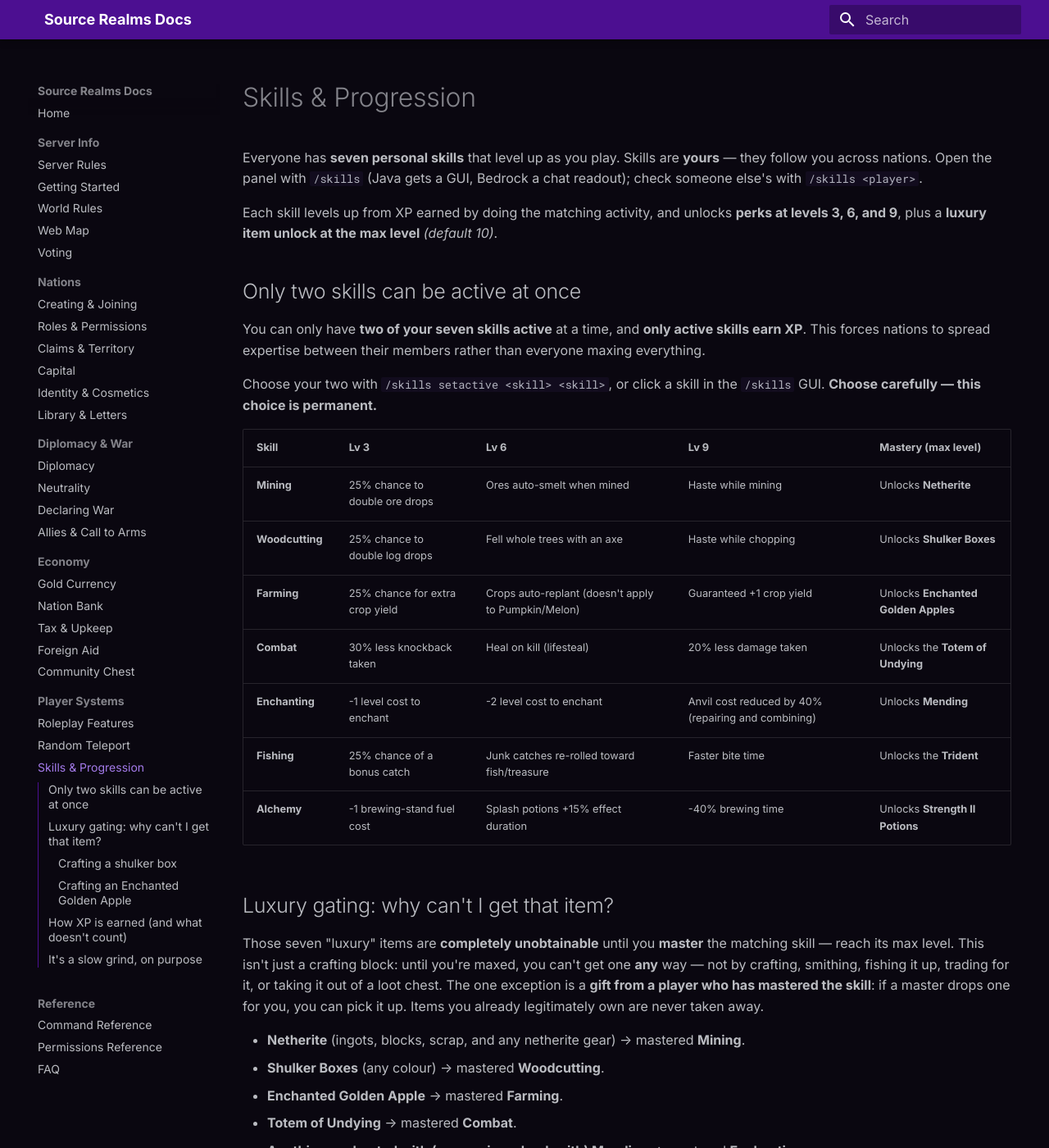
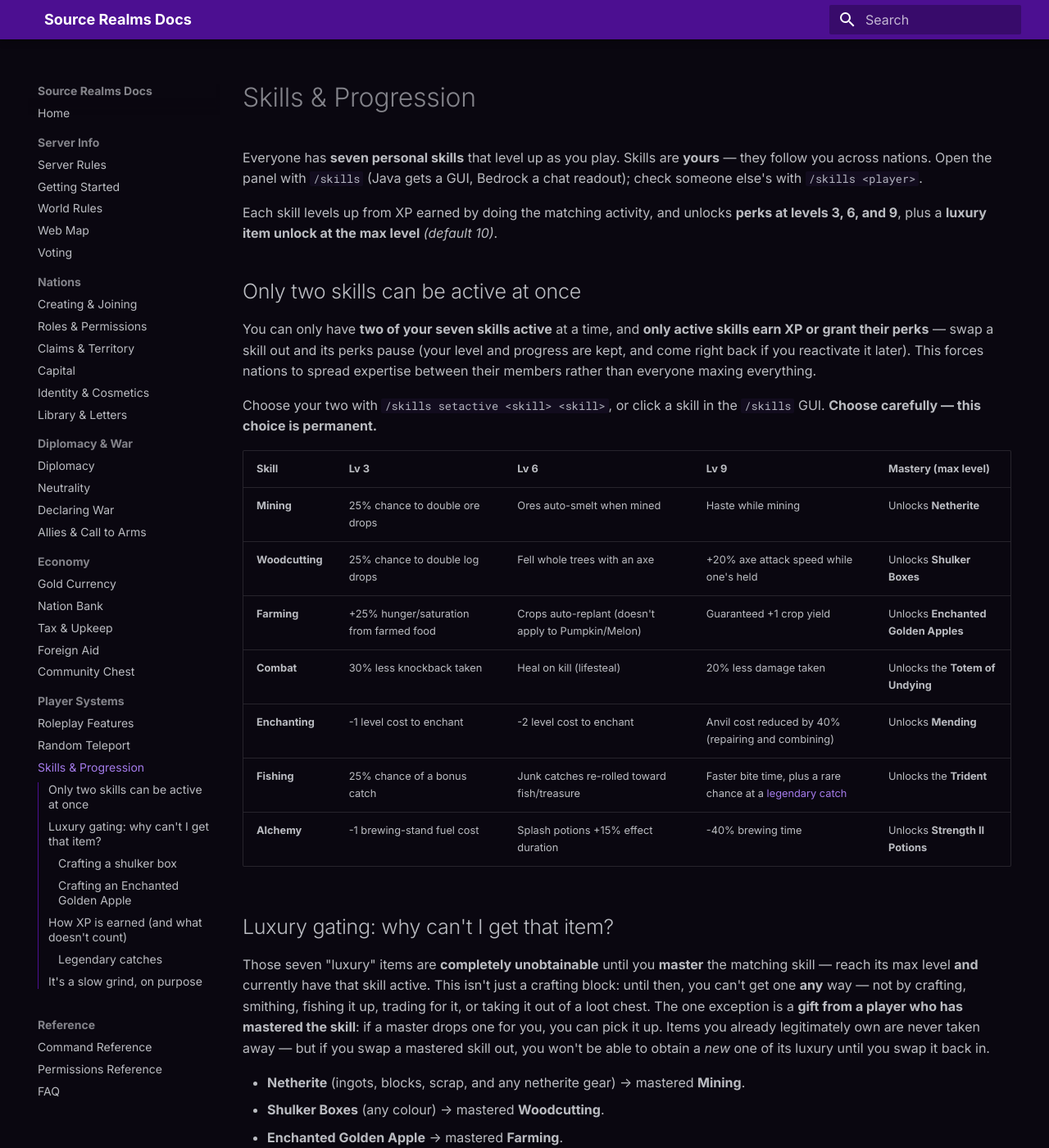
Before and after one commit to SourceRealms/sourcerealms-docs, an MkDocs documentation site: the page built from docs/skills.md, in a window 1280 px wide and 1400 px high. Shown: the whole window at 82% size. Built offline with MkDocs 1.6.1 and Material for MkDocs 9.7.7, drawn with Linux system fonts in a browser that asks for light colours; some of the changed text lies outside the part shown.

Commit message:
Update docs for skill perk reworks, claim PvP, and combat/build rules
Farming's level-3 perk is now a food hunger/saturation bonus (was chance-to-double-yield),
Woodcutting's level-9 perk is axe attack speed (was chopping haste), and Fishing gains a
rare legendary-weapon catch at level 9. Also documents that claim PvP is now one-directional
against outsiders, friendly fire is always off, a claim can't end a fight already in progress,
non-members can't build within 1 chunk of a claim, and /sethome is restricted near claims.

```diff
--- a/docs/skills.md
+++ b/docs/skills.md
@@ -9,9 +9,10 @@ Each skill levels up from XP earned by doing the matching activity, and unlocks
 
 ## Only two skills can be active at once
 
-You can only have **two of your seven skills active** at a time, and **only active skills earn
-XP**. This forces nations to spread expertise between their members rather than everyone maxing
-everything.
+You can only have **two of your seven skills active** at a time, and **only active skills earn XP
+or grant their perks** — swap a skill out and its perks pause (your level and progress are kept,
+and come right back if you reactivate it later). This forces nations to spread expertise between
+their members rather than everyone maxing everything.
 
 Choose your two with `/skills setactive <skill> <skill>`, or click a skill in the `/skills` GUI.
 **Choose carefully — this choice is permanent.**
@@ -19,20 +20,22 @@ Choose your two with `/skills setactive <skill> <skill>`, or click a skill in th
 | Skill | Lv 3 | Lv 6 | Lv 9 | Mastery (max level) |
 |---|---|---|---|---|
 | **Mining** | 25% chance to double ore drops | Ores auto-smelt when mined | Haste while mining | Unlocks **Netherite** |
-| **Woodcutting** | 25% chance to double log drops | Fell whole trees with an axe | Haste while chopping | Unlocks **Shulker Boxes** |
-| **Farming** | 25% chance for extra crop yield | Crops auto-replant (doesn't apply to Pumpkin/Melon) | Guaranteed +1 crop yield | Unlocks **Enchanted Golden Apples** |
+| **Woodcutting** | 25% chance to double log drops | Fell whole trees with an axe | +20% axe attack speed while one's held | Unlocks **Shulker Boxes** |
+| **Farming** | +25% hunger/saturation from farmed food | Crops auto-replant (doesn't apply to Pumpkin/Melon) | Guaranteed +1 crop yield | Unlocks **Enchanted Golden Apples** |
 | **Combat** | 30% less knockback taken | Heal on kill (lifesteal) | 20% less damage taken | Unlocks the **Totem of Undying** |
 | **Enchanting** | -1 level cost to enchant | -2 level cost to enchant | Anvil cost reduced by 40% (repairing and combining) | Unlocks **Mending** |
-| **Fishing** | 25% chance of a bonus catch | Junk catches re-rolled toward fish/treasure | Faster bite time | Unlocks the **Trident** |
+| **Fishing** | 25% chance of a bonus catch | Junk catches re-rolled toward fish/treasure | Faster bite time, plus a rare chance at a [legendary catch](#legendary-catches) | Unlocks the **Trident** |
 | **Alchemy** | -1 brewing-stand fuel cost | Splash potions +15% effect duration | -40% brewing time | Unlocks **Strength II Potions** |
 
 ## Luxury gating: why can't I get that item?
 
 Those seven "luxury" items are **completely unobtainable** until you **master** the matching
-skill — reach its max level. This isn't just a crafting block: until you're maxed, you can't get
-one **any** way — not by crafting, smithing, fishing it up, trading for it, or taking it out of a
-loot chest. The one exception is a **gift from a player who has mastered the skill**: if a master
-drops one for you, you can pick it up. Items you already legitimately own are never taken away.
+skill — reach its max level **and** currently have that skill active. This isn't just a crafting
+block: until then, you can't get one **any** way — not by crafting, smithing, fishing it up,
+trading for it, or taking it out of a loot chest. The one exception is a **gift from a player who
+has mastered the skill**: if a master drops one for you, you can pick it up. Items you already
+legitimately own are never taken away — but if you swap a mastered skill out, you won't be able to
+obtain a *new* one of its luxury until you swap it back in.
 
 - **Netherite** (ingots, blocks, scrap, and any netherite gear) → mastered **Mining**.
 - **Shulker Boxes** (any colour) → mastered **Woodcutting**.
@@ -96,6 +99,10 @@ below is a no-op while a skill is inactive.
 Cocoa is harvested the same way as wheat/carrots — break the pod, then replant beans on the log —
 not by right-clicking it.
 
+At level 3, eating **Bread, Cookie, Carrot, Golden Carrot, Potato, Baked Potato, Beetroot,
+Beetroot Soup, Pumpkin Pie, Melon Slice, Sweet Berries, Glow Berries, or Mushroom Stew** restores
+25% more hunger and saturation than normal.
+
 **Combat** — killing mobs or players. (The Ender Dragon isn't listed — it only exists in the End,
 which is disabled server-wide, see [World Rules](world-rules.md).)
 
@@ -124,6 +131,21 @@ unaffected. It exists so two players can't just repeatedly kill each other to fa
 | Fish (cod, salmon, pufferfish, tropical fish) | 3 |
 | Junk (string, bones, leather, sticks, etc.) | 1 |
 
+### Legendary catches
+
+Once Fishing is active at **level 9**, every catch has a small chance (1%) to instead be one of two
+curated legendary weapons — a separate, repeatable reward from the one-time Trident unlock at
+mastery:
+
+- **Ocean's Wrath** (diamond sword) — Sharpness IV, Sweeping Edge III, Fire Aspect II
+- **Storm Breaker** (diamond axe) — Sharpness IV, Sweeping Edge III, Knockback II (Sweeping Edge
+  can't normally go on an axe at all)
+
+These enchant combinations can't be produced through any normal enchanting table or anvil path.
+The catch is a genuine power spike, but a temporary one: it comes with only **20% of its normal
+durability**, and it can never be repaired, renamed, or combined at an anvil — once it wears out,
+it's gone for good.
+
 **Alchemy** — completing a brew at a brewing stand. (Lingering potions need Dragon's Breath, which
 only comes from the End — disabled server-wide, see [World Rules](world-rules.md) — so they aren't a
 route to XP here.)
```
Also changed, not shown: docs/faq.md (+5 -2 lines), docs/nations/claims-territory.md (+13 -2 lines).
